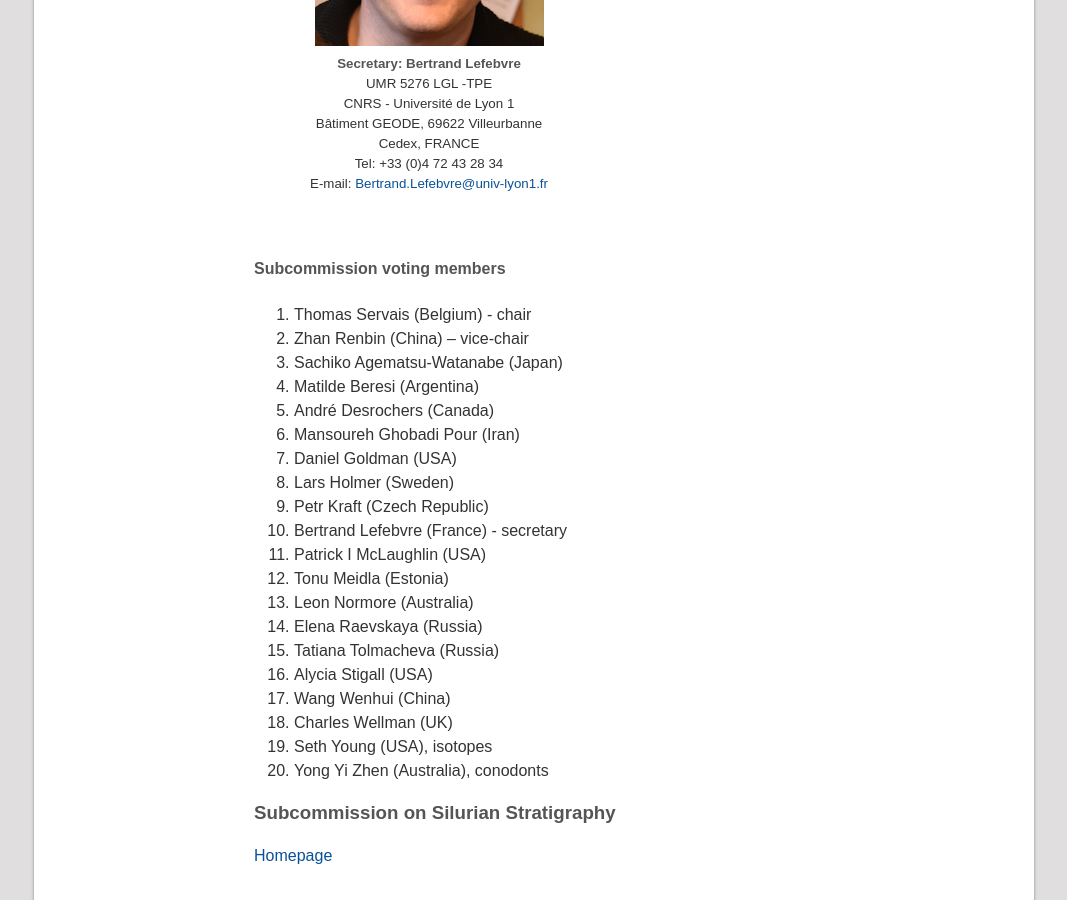
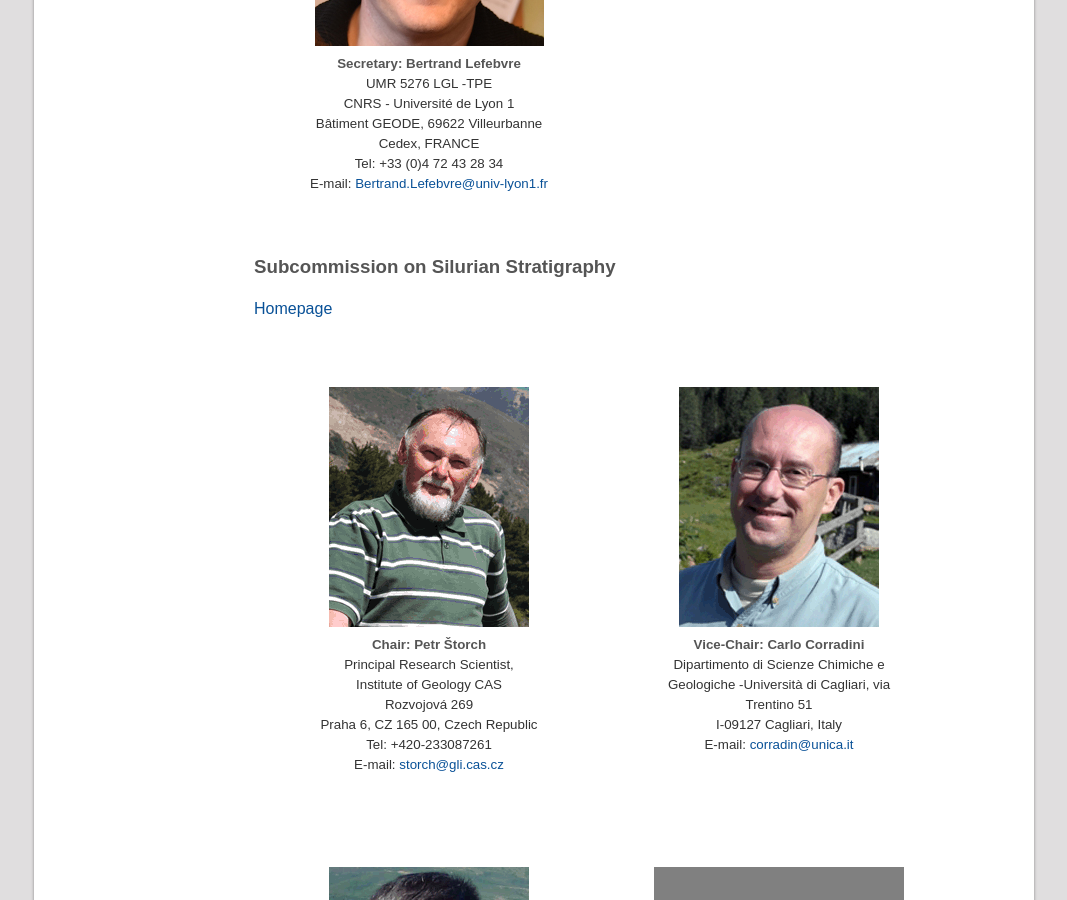
Before and after one commit to i-c-stratigraphy/i-c-stratigraphy.github.io, a Jekyll site: the page built from pages/subcommissions.md, in a window 1280 px wide and 900 px high, scrolled down 5959 px. Shown: the whole window, without its empty margins (106-1173 px from the left). Built offline with Jekyll 4.4.1, drawn with Linux system fonts in a browser that asks for light colours.

Commit message:
removed Ordovician voting members

```diff
--- a/pages/subcommissions.md
+++ b/pages/subcommissions.md
@@ -226,28 +226,6 @@ The sixteen subcommissions of ICS are listed as follows.
 </div>
 
 <div style="clear:both;"></div>
-
-#### Subcommission voting members
-1. Thomas Servais (Belgium) - chair
-2. Zhan Renbin (China) – vice-chair
-3. Sachiko Agematsu-Watanabe (Japan)
-4. Matilde Beresi (Argentina)
-5. André Desrochers (Canada)
-6. Mansoureh Ghobadi Pour (Iran)
-7. Daniel Goldman (USA)
-8. Lars Holmer (Sweden)
-9. Petr Kraft (Czech Republic)
-10. Bertrand Lefebvre (France) - secretary
-11. Patrick I McLaughlin (USA)
-12. Tonu Meidla (Estonia)
-13. Leon Normore (Australia)
-14. Elena Raevskaya (Russia)
-15. Tatiana Tolmacheva (Russia)
-16. Alycia Stigall (USA)
-17. Wang Wenhui (China)
-18. Charles Wellman (UK)
-19. Seth Young (USA), isotopes
-20. Yong Yi Zhen (Australia), conodonts
 
 ### <a id="silurian"></a>Subcommission on Silurian Stratigraphy
 [Homepage](http://silurian.stratigraphy.org/)
```
